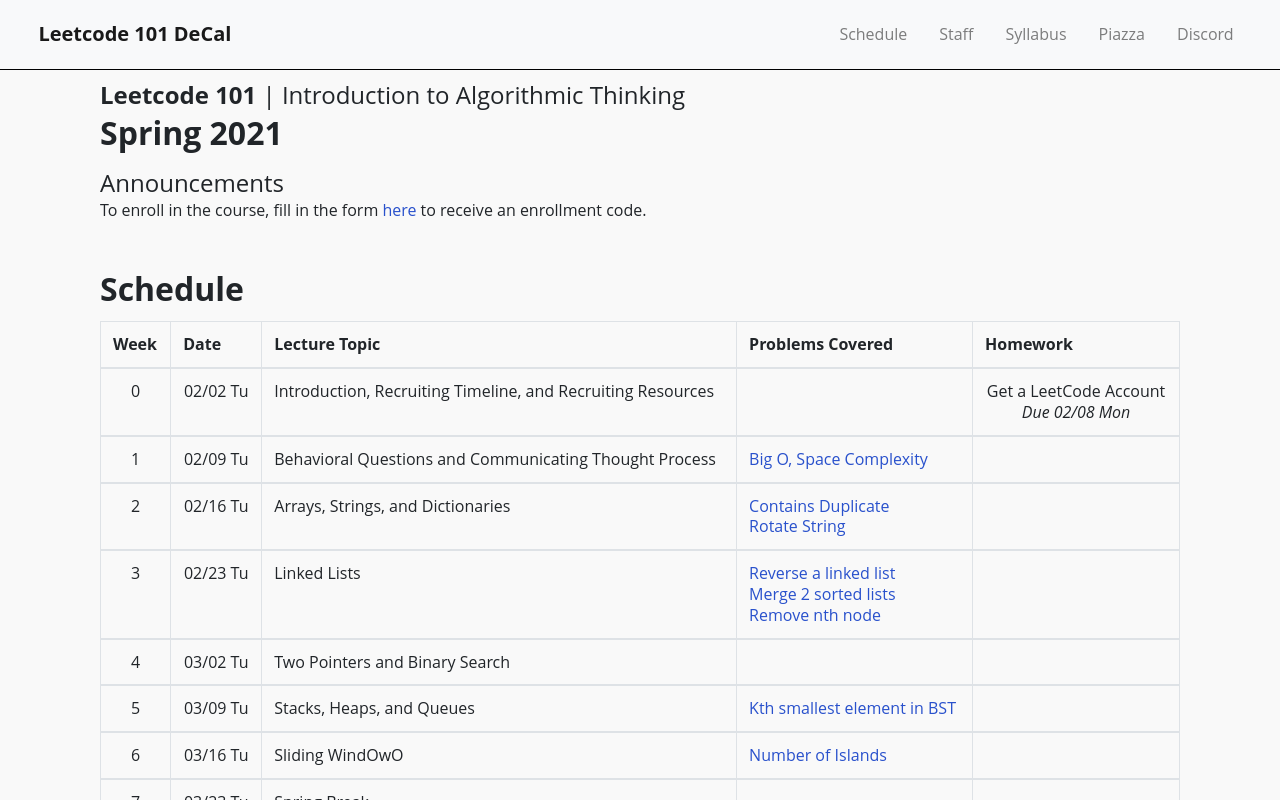
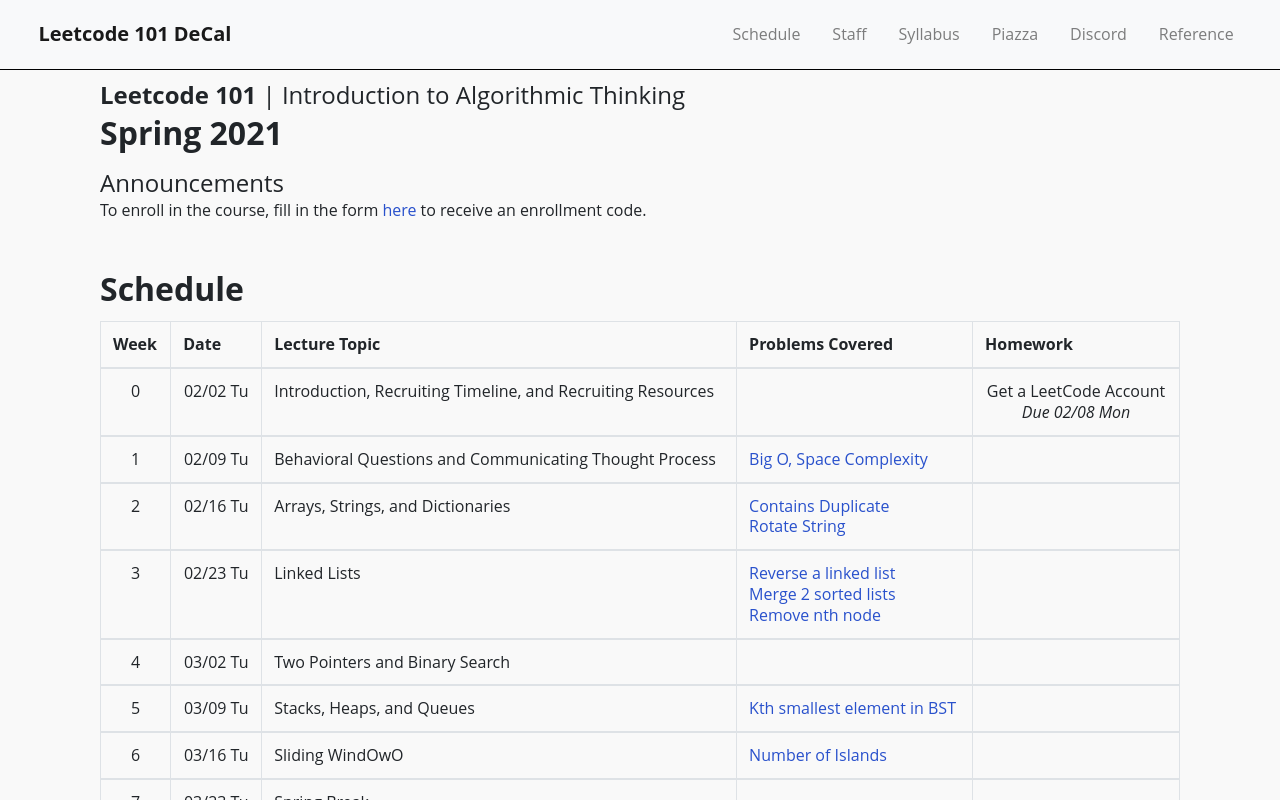
Before and after one commit to algorithmicthinking/algorithmicthinking.github.io, a React (Create React App) app: page / in a window 1280 px wide. Shown: the top 800 px of the page. Built offline with nearby package versions, Linux system fonts and the light colour scheme.

Commit message:
add ref sheet

```diff
--- a/src/components/Navbar.js
+++ b/src/components/Navbar.js
@@ -31,6 +31,13 @@
           >
             Discord
           </Nav.Link>
+          <Nav.Link
+            target="_blank"
+            rel="noreferrer"
+            href="https://wiki.python.org/moin/TimeComplexity"
+          >
+            Reference
+          </Nav.Link>
         </Nav>
       </Navbar.Collapse>
     </Navbar>
```
